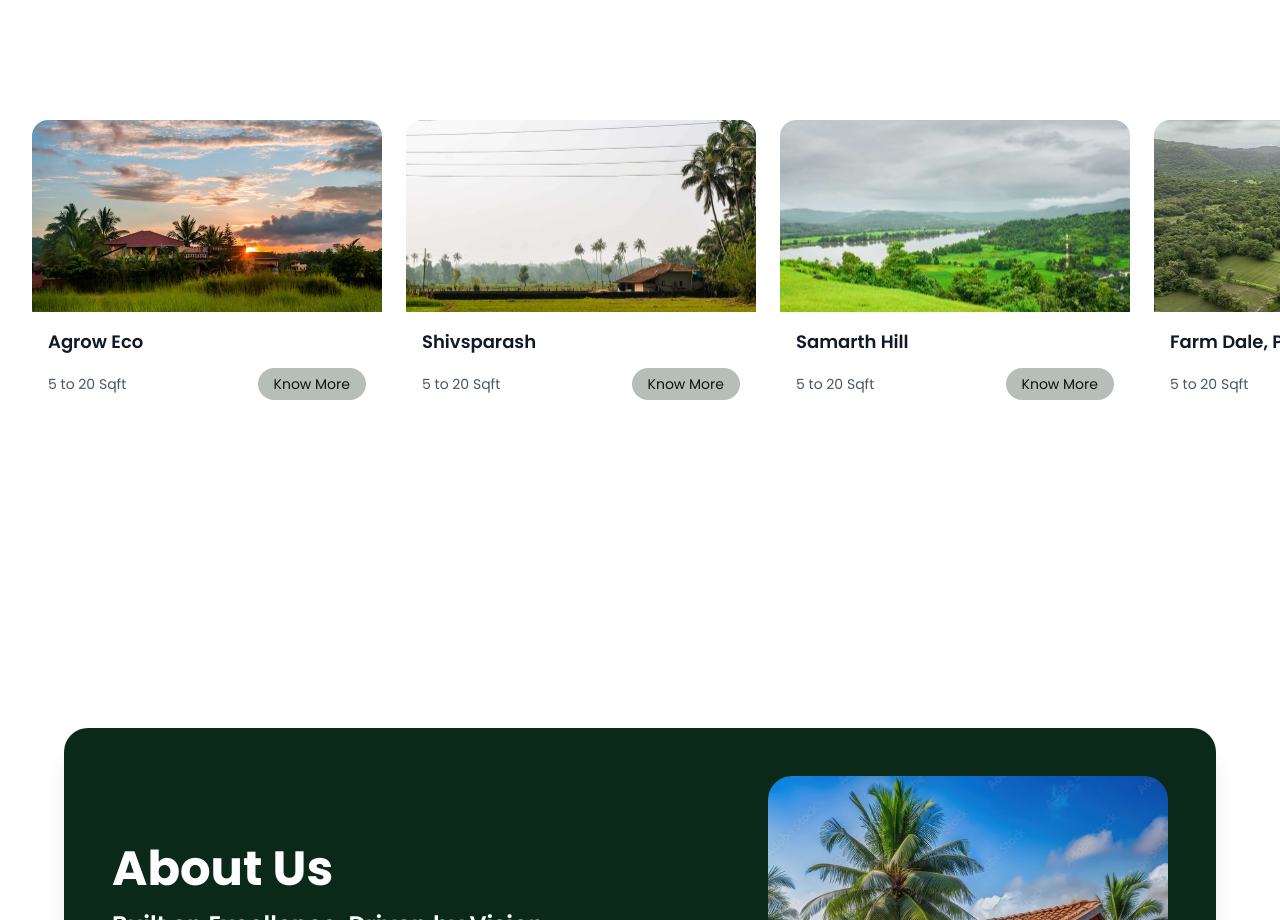
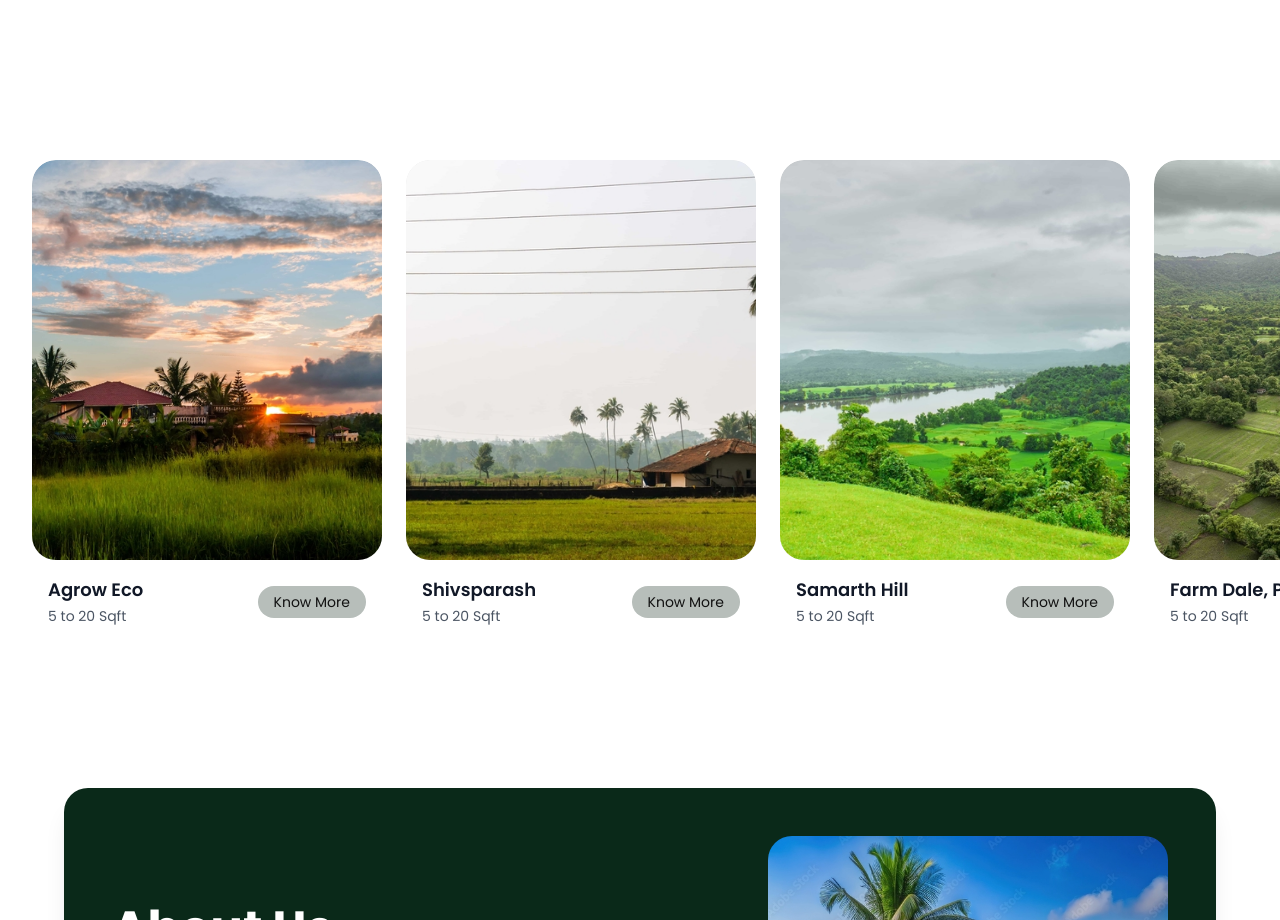
Before and after one commit to nex2link/Athiya-Group, a React (Vite) app: page / in a window 1280 px wide. Shown: the part 840-1760 px from the top of the page. Built offline with nearby package versions, Linux system fonts and the light colour scheme.

Commit message:
Update ProjectCard.jsx

```diff
--- a/src/components/ProjectCard.jsx
+++ b/src/components/ProjectCard.jsx
@@ -1,4 +1,3 @@
-// ProjectCard.jsx
 import React, { memo, useState, useEffect } from "react";
 import { motion } from "framer-motion";
 import { useNavigate } from "react-router-dom";
@@ -46,37 +45,44 @@ const ProjectCard = memo(({ project, index, isVisible }) => {
     exit: { opacity: 0, y: 20 }
   };
 
+  // Only apply the alternating height on desktop
+  const cardOffset = !isMobileOrTablet && project.id % 2 === 0 ? -40 : 0;
+
   return (
     <motion.div
       variants={variants}
       initial="initial"
       animate={isVisible ? "animate" : "initial"}
-      whileHover={isMobileOrTablet ? {} : { y: -20 }}
+      style={{ y: cardOffset }}
+      whileHover={isMobileOrTablet ? {} : { y: cardOffset - 20 }} // Adjust hover offset based on initial position
       transition={{
         duration: 0.5,
         delay: isMobileOrTablet ? 0 : index * 0.1
       }}
       exit="exit"
-      className="relative group rounded-2xl overflow-hidden"
+      className="flex flex-col w-full sm:w-[350px] mt-4 md:mt-10 flex-shrink-0 mx-auto rounded-3xl overflow-hidden"
     >
-      <div className="relative w-full h-48">
-        <img
-          src={project.image}
-          alt={project.title}
-          loading="lazy"
-          decoding="async"
-          className="w-full h-full object-cover"
+      <div className="relative w-full h-[300px] sm:h-[300px] md:h-[400px] overflow-hidden bg-neutral-200 rounded-3xl">
+        <div
+          style={{
+            backgroundImage: `url(${project.image})`,
+            backgroundSize: "cover",
+            backgroundPosition: "center"
+          }}
+          className="absolute inset-0 z-0 transition-transform duration-300 group-hover:scale-105"
+          aria-label={project.title}
         />
       </div>
 
-      <div className="p-4 space-y-3 bg-white">
+      <div className="flex items-center justify-between p-4 space-t-3 bg-white rounded-b-3xl">
+        <div>
         <h3 className="text-lg font-semibold text-gray-900">
           {project.title}
         </h3>
-        <div className="flex items-center justify-between">
           <span className="text-gray-600 text-sm">
             {project.sqft} Sqft
           </span>
+          </div>
           <motion.button
             onClick={() => handleKnowMore(project.id)}
             className="bg-[#B7BEBA] text-black px-4 py-1.5 rounded-full text-sm
@@ -90,7 +96,7 @@ const ProjectCard = memo(({ project, index, isVisible }) => {
             Know More
           </motion.button>
         </div>
-      </div>
+
     </motion.div>
   );
 });
```
